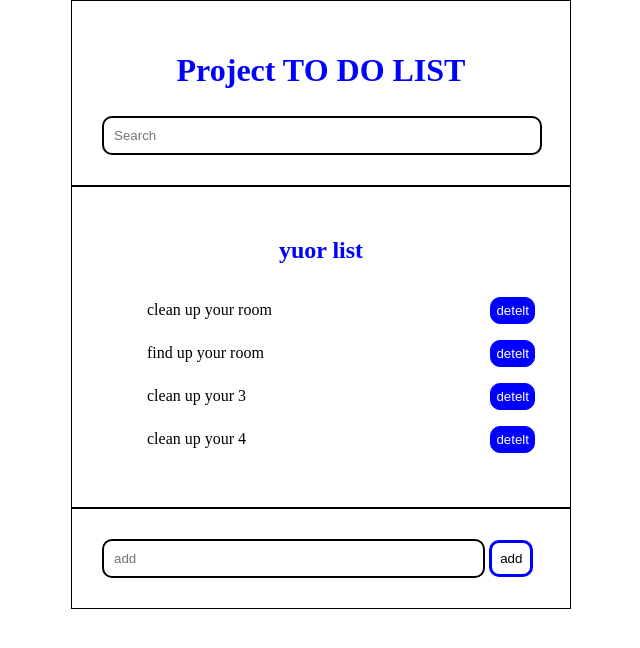
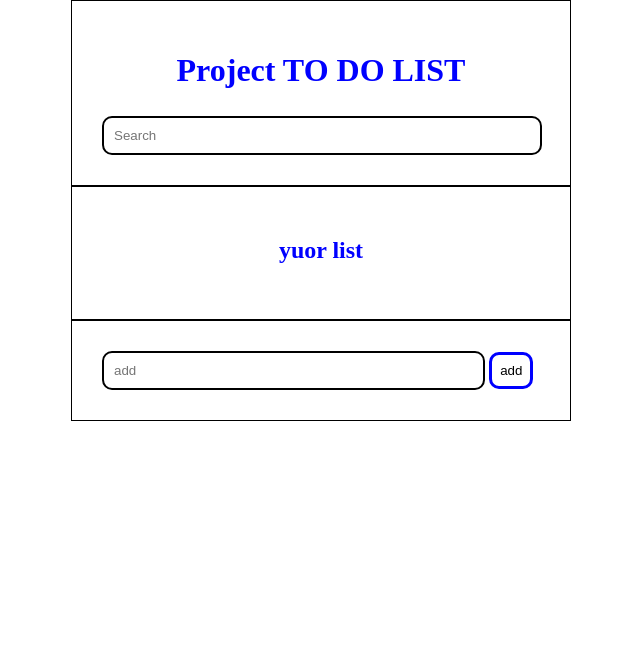
Before and after one commit to sh-abolfazl076/To-Do-List-Js, a plain HTML site: page index.html in a window 1280 px wide. Shown: the whole page, without its empty margins (319-959 px from the left). Drawn offline with Linux system fonts and the light colour scheme.

Commit message:
index.html

```diff
--- a/index.html
+++ b/index.html
@@ -29,27 +29,12 @@
     <main>
         <h2>yuor list</h2>
         <ul class="to-do-list">
-            <li class="to-do-item">
-                <span class="span">clean up your room</span>
-                <button class="del-btn">detelt</button>
-            </li>
-            <li class="to-do-item">
-                <span class="span">find up your room</span>
-                <button class="del-btn">detelt</button>
-            </li>
-            <li class="to-do-item">
-                <span class="span">clean up your 3</span>
-                <button class="del-btn">detelt</button>
-            </li>
-            <li class="to-do-item">
-                <span class="span">clean up your 4</span>
-                <button class="del-btn">detelt</button>
-            </li>
+
         </ul>
     </main>
     <footer>
         <form action="" id="add-form" >
-            <input type="text" placeholder="add">
+            <input type="text" placeholder="add" id="myTextbox">
             <button>add</button>
         </form>
     </footer>
```
